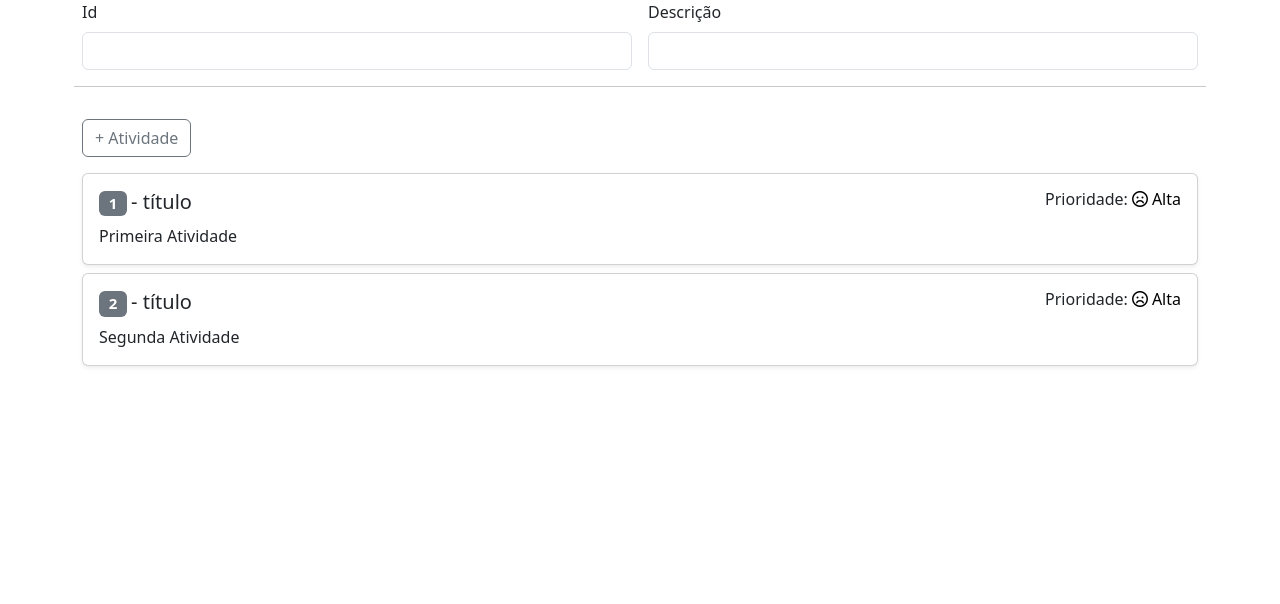
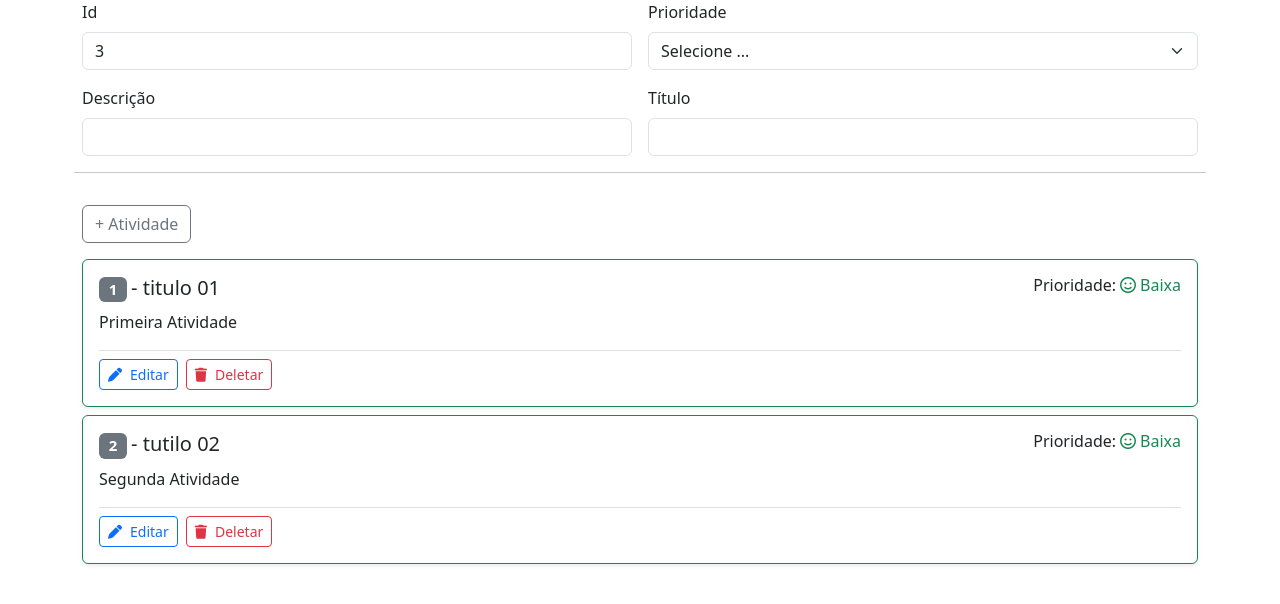
Before and after one commit to juniorti91/AppReactAspNetCore, a React (Create React App) app in the folder pro-atividade-app/: page / in a window 1280 px wide. Shown: the top 604 px of the page. Built offline with nearby package versions, Linux system fonts and the light colour scheme.

Commit message:
Aula 25 em andamento

```diff
--- a/pro-atividade-app/src/App.js
+++ b/pro-atividade-app/src/App.js
@@ -4,10 +4,14 @@ import './App.css';
 let initialState = [
     {
       id: 1,
+      prioridade: '1',
+      titulo: 'titulo 01',
       descricao: 'Primeira Atividade'
     },
     {
       id: 2,
+      prioridade: '1',
+      titulo: 'tutilo 02',
       descricao: 'Segunda Atividade'
     }
 ];
@@ -21,10 +25,38 @@ function App() {
 
       const atividade = {
           id: document.getElementById('id').value,
+          prioridade: document.getElementById('prioridade').value,
+          titulo: document.getElementById('titulo').value,
           descricao: document.getElementById('descricao').value
       };
 
       setAtividades([...atividades, {...atividade}]); // Spred operator utilizado para criar um novo array dentro de um array
+  }
+
+  function prioridadeLabel(param) {
+      switch (param) {
+          case '1':
+              return 'Baixa';
+          case '2':
+              return 'Normal';
+          case '3':
+              return 'Alta';
+          default:
+              return 'Não definido';
+      }
+  }
+
+  function prioridadeStyle(param, icone) {
+      switch (param) {
+        case '1':
+            return icone ? 'smile' : 'success';
+        case '2':
+            return icone ? 'meh' : 'dark';
+        case '3':
+            return icone ? 'frown' : 'warning';
+        default:
+            return 'Não definido';
+      }
   }
 
 
@@ -32,12 +64,25 @@ function App() {
     <>
         <form className="row g-3">
             <div className="col-md-6">
-                <label for='id' className="form-label">Id</label>
-                <input id='id' type='text' className="form-control" />
+                <label className="form-label">Id</label>
+                <input id='id' type='text' className="form-control" readOnly value={Math.max.apply(Math, atividades.map(item => item.id)) + 1} />
             </div>
             <div className="col-md-6">
-                <label for='descricao' className="form-label">Descrição</label>
+                <label className="form-label">Prioridade</label>
+                <select id="prioridade" className="form-select">
+                    <option defaultValue='0'>Selecione ...</option>
+                    <option value='1'>Baixa</option>
+                    <option value='2'>Normal</option>
+                    <option value='3'>Alta</option>
+                </select>
+            </div>
+            <div className="col-md-6">
+                <label className="form-label">Descrição</label>
                 <input id='descricao' type='text' className="form-control" />
+            </div>
+            <div className="col-md-6">
+                <label className="form-label">Título</label>
+                <input id='titulo' type='text' className="form-control" />
             </div>
             <hr />
             <div className='col-12'>
@@ -47,13 +92,19 @@ function App() {
 
         <div className='mt-3'>
               {atividades.map((ativ) => (
-                  <div key={ativ.id} className="card mb-2 shadow-sm">
+                  <div key={ativ.id} className={"card mb-2 shadow-sm border-" + prioridadeStyle(ativ.prioridade)}>
                     <div className="card-body">
                       <div className="d-flex justify-content-between">
-                          <h5 className="card-title"><span class="badge bg-secondary me-1">{ativ.id}</span>- título</h5>
-                          <h6> Prioridade:<span className='ms-1 text-black'><i class="me-1 fa-regular fa-face-frown"></i>Alta</span></h6>
+                          <h5 className="card-title"><span className="badge bg-secondary me-1">{ativ.id}</span>- {ativ.titulo}</h5>
+                          <h6> Prioridade:<span className={'ms-1 text-' + prioridadeStyle(ativ.prioridade)}><i className={"me-1 fa-regular fa-face-" + prioridadeStyle(ativ.prioridade, true)}></i>{prioridadeLabel(ativ.prioridade)}</span></h6>
                       </div>
+
                       <p className="card-text">{ativ.descricao}</p>
+
+                      <div className="dfle justify-content-end pt-2 m-0 border-top">
+                          <button className="btn btn-sm btn-outline-primary me-2"><i className='fas fa-pen me-2'/>Editar</button>
+                          <button className="btn btn-sm btn-outline-danger"><i className='fas fa-trash me-2'/>Deletar</button>
+                      </div>
                     </div>
                   </div>
               ))}
```
